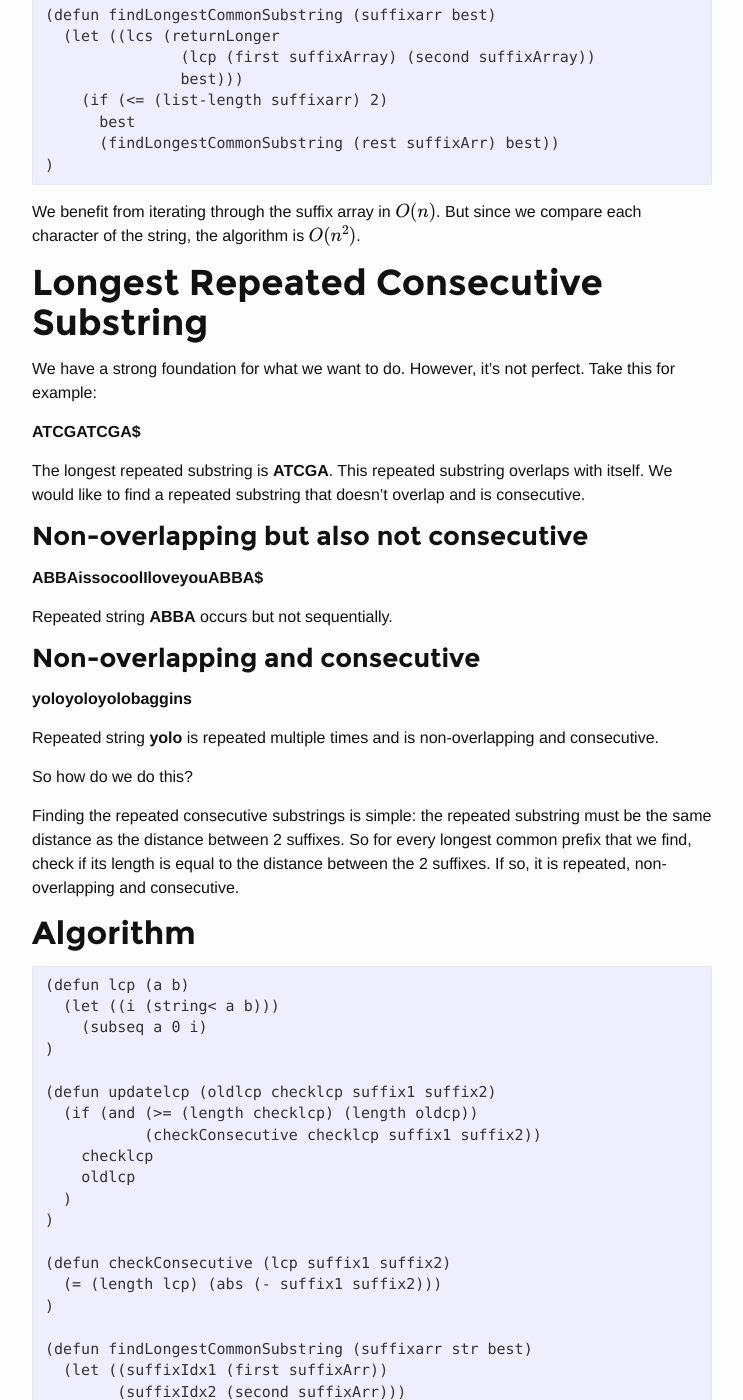
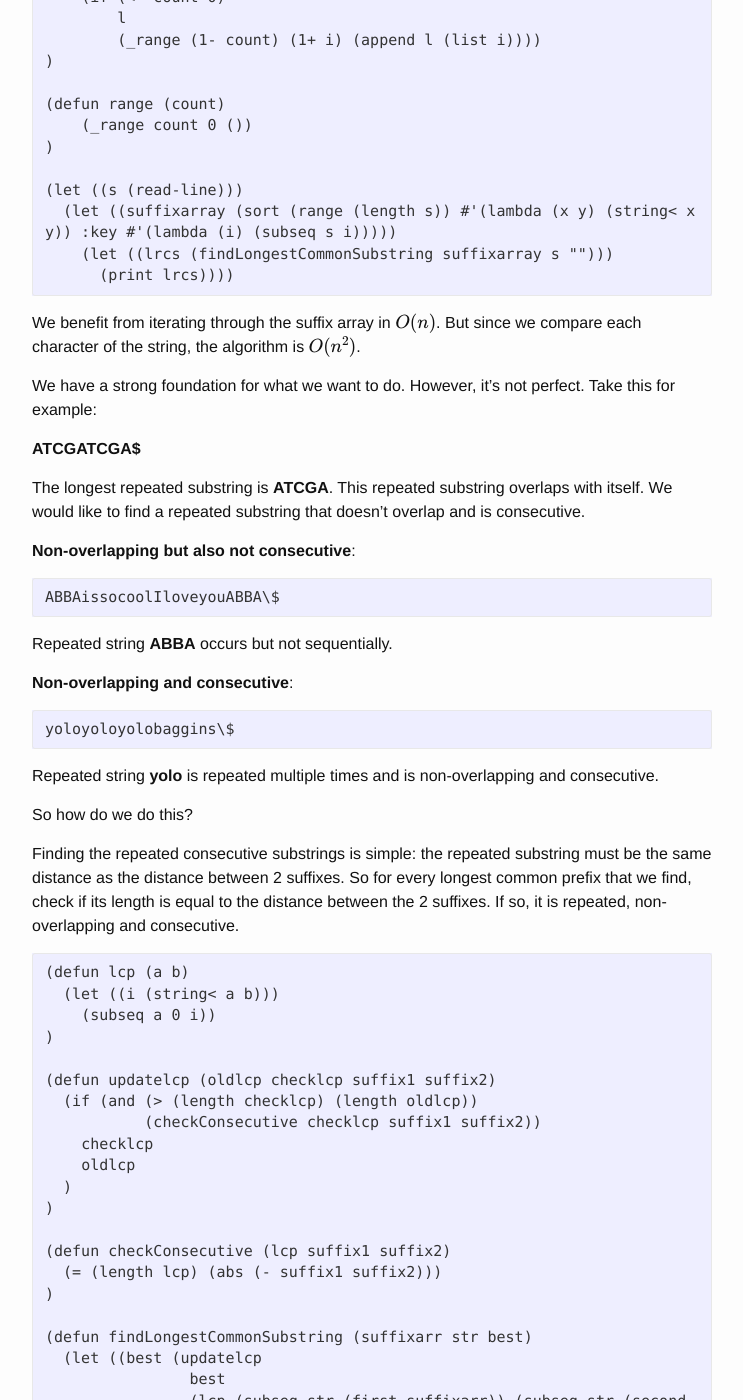
Before and after one commit to nhatbui/nhatbui.github.io, a Jekyll site: the page built from _posts/2016-12-06-longestrepeatedconsecutivesubstring.md, in a window 1280 px wide and 1400 px high, scrolled down 3261 px. Shown: the whole window, without its empty margins (268-1011 px from the left). Built offline with Jekyll 4.4.1, drawn with Linux system fonts in a browser that asks for light colours; formulas are drawn with MathJax 3; some of the changed text lies outside the part shown.

Commit message:
Inline compakt css. Big fixes to post

```diff
--- a/_posts/2016-12-06-longestrepeatedconsecutivesubstring.md
+++ b/_posts/2016-12-06-longestrepeatedconsecutivesubstring.md
@@ -111,8 +107,6 @@ I went with a suffix array because it was easier so me to understand.</p>
 
 </div>
 
-# History: the Longest Repeated Substring.
-
 The [longest repeated substring](https://en.wikipedia.org/wiki/Longest_repeated_substring_problem)
 is a well-document problem. What follows is a description of the problem and how it's
 solved with [suffix arrays](https://en.wikipedia.org/wiki/Suffix_array). Then I'll describe the steps I take to adapt it to my problem: the longest repeated ___consecutive___ substring.
@@ -140,35 +134,47 @@ of consecutive suffixes.
 Finding the _longest_ repeated substring is a simple matter of retaining a best-so-far
 match and comparing the length of new potential matches.
 
-## Algorithm
-
     (defun lcp (a b)
       (let ((i (string< a b)))
-        (subseq a 0 i)
+        (subseq a 0 i))
     )
 
     (defun returnLonger (a b)
-      (if (>= (length a) (length b))
+      (if (> (length a) (length b))
         a
         b
       )
     )
 
-    (defun findLongestCommonSubstring (suffixarr best)
-      (let ((lcs (returnLonger
-                   (lcp (first suffixArray) (second suffixArray))
-                   best)))
+    (defun findLongestCommonSubstring (suffixarr str best)
+      (let ((best (returnLonger
+                    (lcp (subseq str (first suffixarr)) (subseq str (second suffixarr)))
+                    best)))
         (if (<= (list-length suffixarr) 2)
           best
-          (findLongestCommonSubstring (rest suffixArr) best))
+          (findLongestCommonSubstring (rest suffixarr) str best)))
     )
+
+    (defun _range (count i l)
+        (if (<= count 0)
+            l
+            (_range (1- count) (1+ i) (append l (list i))))
+    )
+
+    (defun range (count)
+        (_range count 0 ())
+    )
+
+    (let ((s (read-line)))
+      (let ((suffixarray (sort (range (length s)) #'(lambda (x y) (string< x y)) :key #'(lambda (i) (subseq s i)))))
+        (let ((lrcs (findLongestCommonSubstring suffixarray s "")))
+          (print lrcs))))
+
 
 <p>
 We benefit from iterating through the suffix array in \(O(n)\). But since we
 compare each character of the string, the algorithm is \(O(n^{2})\).
 </p>
-
-# Longest Repeated Consecutive Substring
 
 We have a strong foundation for what we want to do. However, it's not perfect.
 Take this for example:
@@ -179,15 +185,15 @@ The longest repeated substring is __ATCGA__. This repeated substring overlaps
 with itself. We would like to find a repeated substring that doesn't overlap and
 is consecutive.
 
-### __Non-overlapping but also not consecutive__
+__Non-overlapping but also not consecutive__:
 
-__ABBAissocoolIloveyouABBA\$__
+    ABBAissocoolIloveyouABBA\$
 
 Repeated string __ABBA__ occurs but not sequentially.
 
-### __Non-overlapping and consecutive__
+__Non-overlapping and consecutive__:
 
-__yoloyoloyolobaggins__
+    yoloyoloyolobaggins\$
 
 Repeated string __yolo__ is repeated multiple times and is non-overlapping and
 consecutive.
@@ -199,15 +205,13 @@ be the same distance as the distance between 2 suffixes. So for every longest
 common prefix that we find, check if its length is equal to the distance between
 the 2 suffixes. If so, it is repeated, non-overlapping and consecutive.
 
-## Algorithm
-
     (defun lcp (a b)
       (let ((i (string< a b)))
-        (subseq a 0 i)
+        (subseq a 0 i))
     )
 
     (defun updatelcp (oldlcp checklcp suffix1 suffix2)
-      (if (and (>= (length checklcp) (length oldcp))
+      (if (and (> (length checklcp) (length oldlcp))
                (checkConsecutive checklcp suffix1 suffix2))
         checklcp
         oldlcp
@@ -219,17 +223,31 @@ the 2 suffixes. If so, it is repeated, non-overlapping and consecutive.
     )
 
     (defun findLongestCommonSubstring (suffixarr str best)
-      (let ((suffixIdx1 (first suffixArr))
-            (suffixIdx2 (second suffixArr)))
-        (let ((lcs (updatelcp
-                     (lcp (subseq str suffixIdx1) (subseq str suffixIdx2))
-                     best suffixIdx1 suffixIdx2)))
-          (if (<= (list-length suffixarr) 2)
-            best
-            (findLongestCommonSubstring (rest suffixArr) best))))
+      (let ((best (updatelcp
+                    best
+                    (lcp (subseq str (first suffixarr)) (subseq str (second suffixarr)))
+                    (first suffixarr)
+                    (second suffixarr))))
+        (if (<= (list-length suffixarr) 2)
+          best
+          (findLongestCommonSubstring (rest suffixarr) str best)))
     )
 
-# Extensions
+    (defun _range (count i l)
+        (if (<= count 0)
+            l
+            (_range (1- count) (1+ i) (append l (list i))))
+    )
+
+    (defun range (count)
+        (_range count 0 ())
+    )
+
+    (let ((s (read-line)))
+      (let ((suffixarray (sort (range (length s)) #'(lambda (x y) (string< x y)) :key #'(lambda (i) (subseq s i)))))
+        (let ((lrcs (findLongestCommonSubstring suffixarray s "")))
+          (print lrcs))))
+
 
 Before I explain how Lisp helped me understand this logic, I want to quickly
 describe one other extension I made for my application.
@@ -239,7 +257,7 @@ original message. So I tokenized the original string and treated each token as a
 character. Then I performed the longest repeated consecutive substring on this
 new structure. You can give the code here on my [GitHub](https://github.com/nhatbui/lrs_lisp).
 
-# I love Lisp
+> I love Lisp
 
 In my head, I imagined this section as a list of features that I would ramble on
 about how they helped me implementation this algorithm. But I think I only need
```
Also changed, not shown: other parts of _posts/2016-12-06-longestrepeatedconsecutivesubstring.md (+0 -4 lines), css/compaktstyles.css (deleted, +0 -47 lines).
